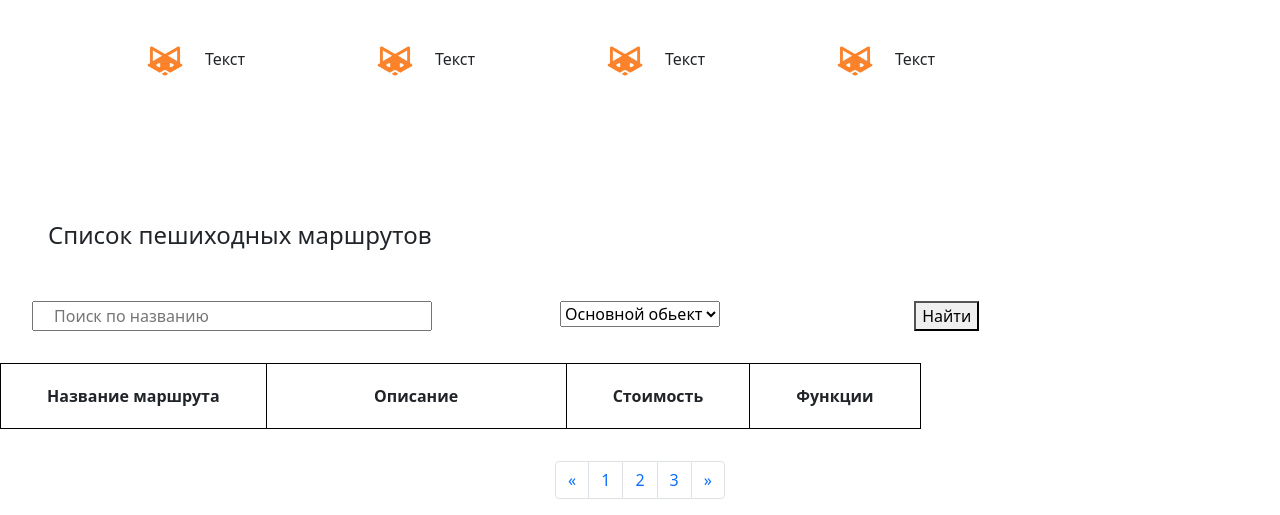
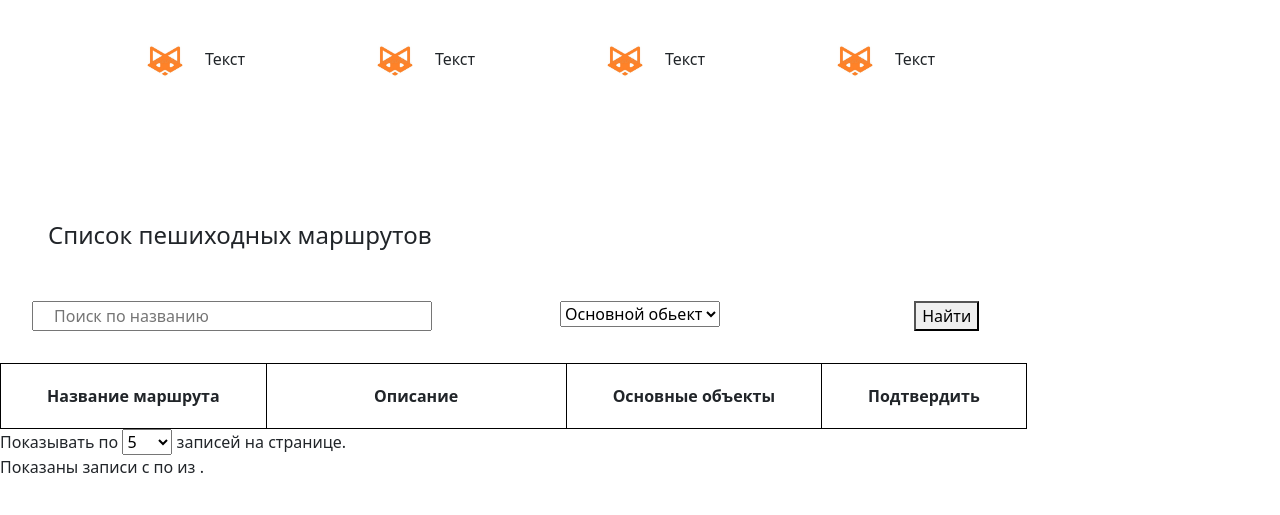
Before and after one commit to Svetoshek/web-dev-exam-2023-1-48136, a plain HTML site: page index.html in a window 1280 px wide. Shown: the part 806-1321 px from the top of the page. Drawn offline with nearby package versions, Linux system fonts and the light colour scheme.

Commit message:
Update index.html

```diff
--- a/index.html
+++ b/index.html
@@ -28,8 +28,8 @@
         <div class="info">
             <img src="img/photo.svg" alt="photo">
             <div class="block">
-                <h3>Экскурсии по Москве для прекрасных туристов</h3>
                 <div class="text">
+                    <h3>Экскурсии по Москве для прекрасных туристов</h3>
                     <p>
                         Приглашаем индивидуальных туристов на экскурсии по Киеву! Вы путешествуете одни, с семьей,
                         детьми, с близкими людьми, небольшой компанией? Добро пожаловать!
@@ -93,27 +93,31 @@
                     <tr rowspan="4">
                         <th>Название маршрута</th>
                         <th class="description">Описание</th>
-                        <th>Стоимость</th>
-                        <th>Функции</th>
+                        <th>Основные объекты</th>
+                        <th>Подтвердить</th>
                     </tr>
                 </tbody>
             </table>
-            <nav aria-label="Page navigation example">
-                <ul class="pagination">
-                    <li class="page-item">
-                        <a class="page-link" href="#" aria-label="Previous">
-                            <span aria-hidden="true">&laquo;</span>
-                        </a>
-                    </li>
-                    <li class="page-item"><a class="page-link" href="#">1</a></li>
-                    <li class="page-item"><a class="page-link" href="#">2</a></li>
-                    <li class="page-item"><a class="page-link" href="#">3</a></li>
-                    <li class="page-item">
-                        <a class="page-link" href="#" aria-label="Next">
-                            <span aria-hidden="true">&raquo;</span>
-                        </a>
-                    </li>
-                </ul>
+            <div class="pagination-info">
+                <div class="with-selector">
+                    Показывать по
+                    <select class="per-page" name="per-page" id="count-page">
+                        <option value="5">5</option>
+                        <option value="10">10</option>
+                        <option value="25">25</option>
+                        <option value="50">50</option>
+                        <option value="100">100</option>
+
+                    </select>
+                    записей на странице.
+                </div>
+                <div class="info-about-all-pages">
+                    Показаны записи с <span class="from-page"></span> по <span class="to-page"></span>
+                    из <span class="all-page"></span>.
+                </div>
+            </div>
+            <div class="records-list"></div>
+            <div class="pagination"></div>
             </nav>
         </div>
 
@@ -178,8 +182,8 @@
                 </ul>
             </nav>
         </div>
-
         </section>
+        <script src="js/main.js"></script>
 </body>
 
 </html>
```
